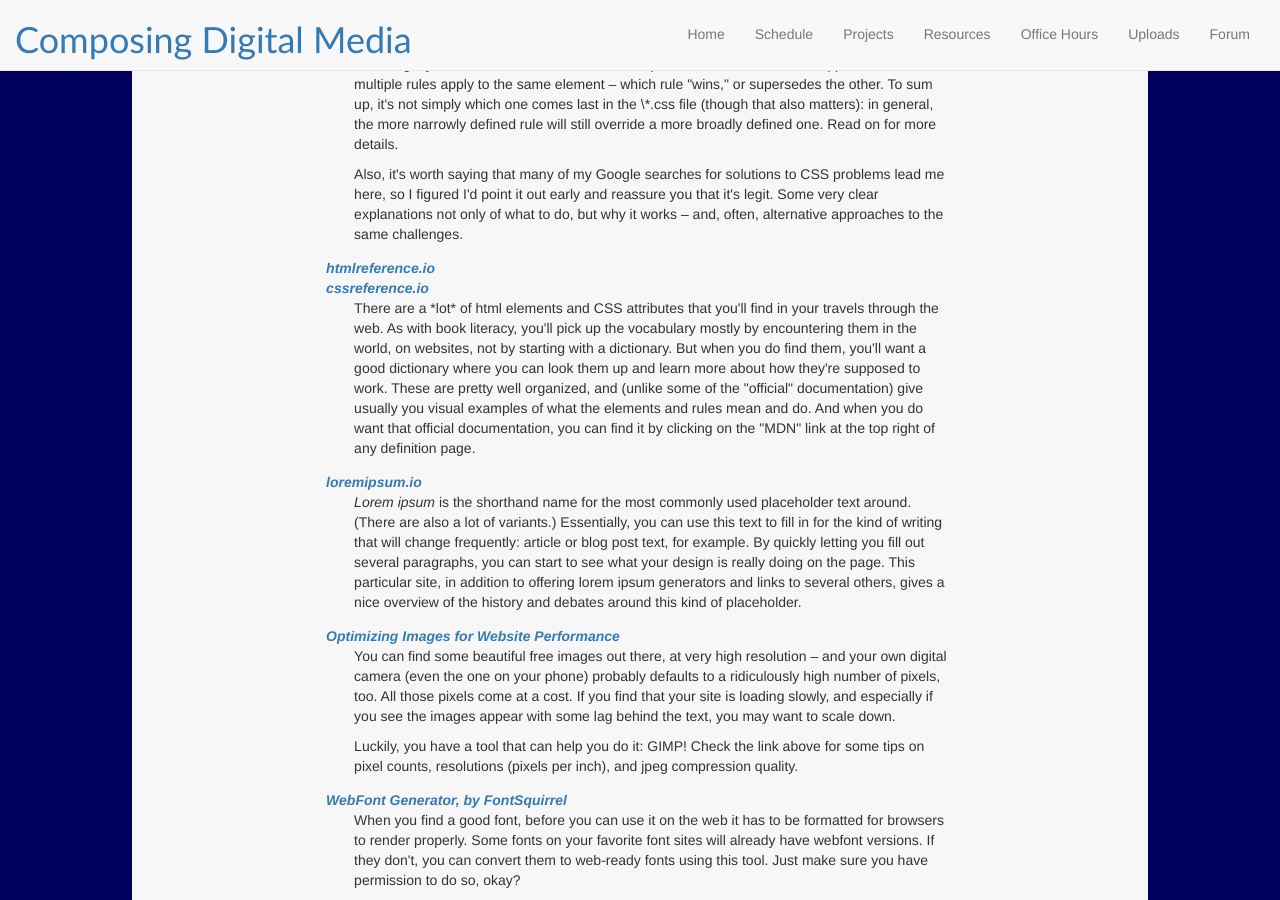
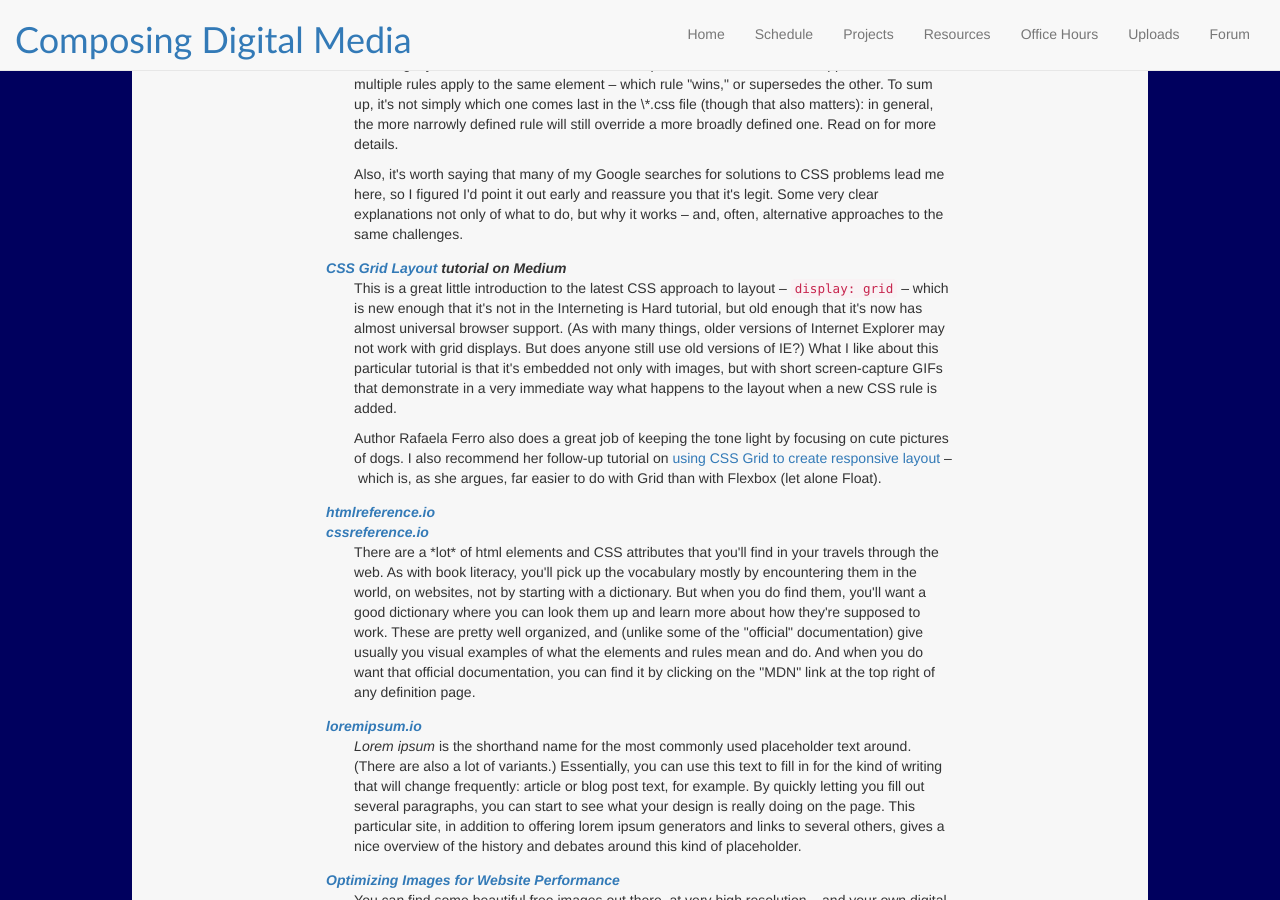
Before and after one commit to benmiller314/cdm2019fall, a Jekyll site: the page built from resources.md, in a window 1280 px wide and 900 px high, scrolled down 5707 px. Built offline with Jekyll 4.4.1, drawn with Linux system fonts in a browser that asks for light colours.

Commit message:
add tutorial on CSS Grid

```diff
--- a/resources.md
+++ b/resources.md
@@ -192,6 +192,11 @@ In the <a href="#free-and-licensed-images-sounds-and-other-assets">assets listin
 <p>Also, it's worth saying that many of my Google searches for solutions to CSS problems lead me here, so I figured I'd point it out early and reassure you that it's legit. Some very clear explanations not only of what to do, but why it works – and, often, alternative approaches to the same challenges.</p>
 </dd>
 
+<dt><a href="https://medium.com/deemaze-software/css-grid-layout-crossed-sections-fca9e956e725">CSS Grid Layout</a> tutorial on Medium</dt>
+<dd><p>This is a great little introduction to the latest CSS approach to layout – <code>display: grid</code> – which is new enough that it's not in the Interneting is Hard tutorial, but old enough that it's now has almost universal browser support. (As with many things, older versions of Internet Explorer may not work with grid displays. But does anyone still use old versions of IE?) What I like about this particular tutorial is that it's embedded not only with images, but with short screen-capture GIFs that demonstrate in a very immediate way what happens to the layout when a new CSS rule is added.</p>
+<p>Author Rafaela Ferro also does a great job of keeping the tone light by focusing on cute pictures of dogs. I also recommend her follow-up tutorial on <a href="https://medium.com/deemaze-software/css-grid-responsive-layouts-and-components-eee1badd5a2f">using CSS Grid to create responsive layout</a> – which is, as she argues, far easier to do with Grid than with Flexbox (let alone Float).</p>
+</dd>
+
 <dt><a href="http://htmlreference.io/">htmlreference.io</a></dt>
 <dt><a href="http://cssreference.io/">cssreference.io</a></dt>
 <dd>There are a *lot* of html elements and CSS attributes that you'll find in your travels through the web. As with book literacy, you'll pick up the vocabulary mostly by encountering them in the world, on websites, not by starting with a dictionary. But when you do find them, you'll want a good dictionary where you can look them up and learn more about how they're supposed to work. These are pretty well organized, and (unlike some of the "official" documentation) give usually you visual examples of what the elements and rules mean and do. And when you do want that official documentation, you can find it by clicking on the "MDN" link at the top right of any definition page.</dd>
```
